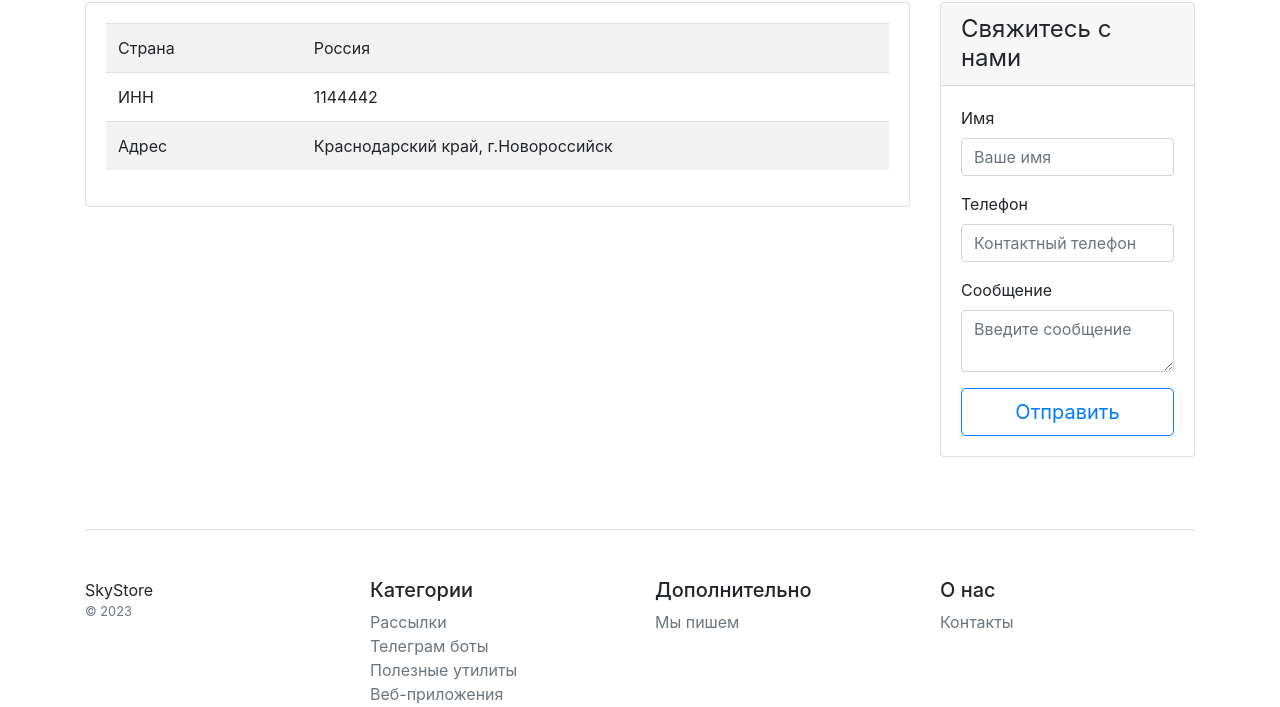
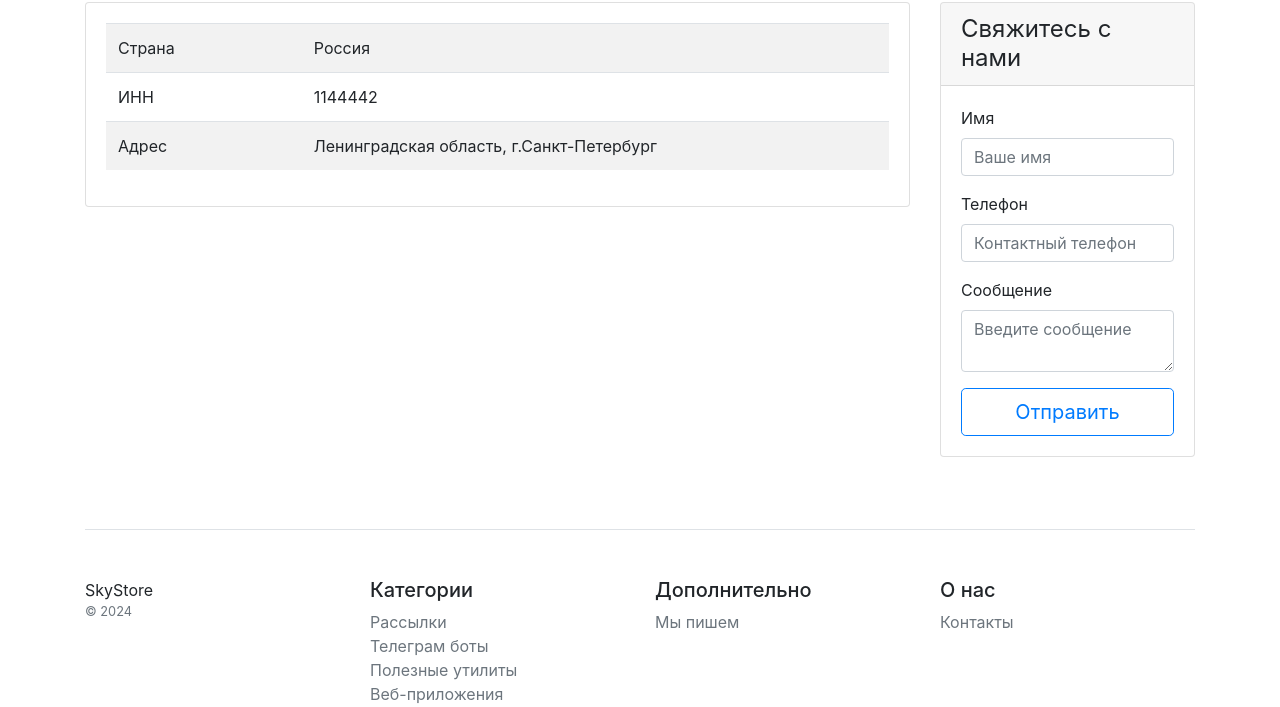
Before and after one commit to GGAstakhov/home_work_20_1, a Django app: template catalog/templates/catalog/contacts.html in a window 1280 px wide. Shown: the part 236-943 px from the top of the page. Run offline with Django 4.2, Linux system fonts and the light colour scheme; the template is opened without the code that fills it, so the values that code supplies are empty; some libraries are stand-ins or nearby versions.

Commit message:
changes in contacts.html

```diff
--- a/catalog/templates/catalog/contacts.html
+++ b/catalog/templates/catalog/contacts.html
@@ -35,7 +35,7 @@
                         </tr>
                         <tr>
                             <td class="w-25">Адрес</td>
-                            <td>Краснодарский край, г.Новороссийск</td>
+                            <td>Ленинградская область, г.Санкт-Петербург</td>
                         </tr>
                     </table>
                 </div>
@@ -72,7 +72,7 @@
         <div class="row">
             <div class="col-12 col-md">
                 SkyStore
-                <small class="d-block mb-3 text-muted">&copy; 2023</small>
+                <small class="d-block mb-3 text-muted">&copy; 2024</small>
             </div>
             <div class="col-6 col-md">
                 <h5>Категории</h5>
```
